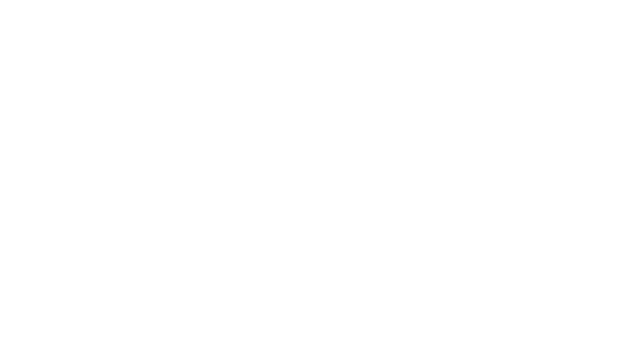
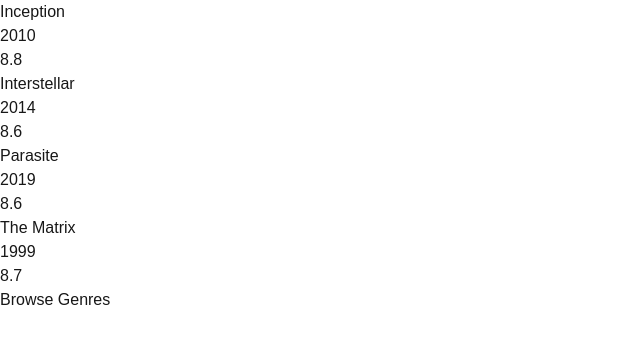
Before and after one commit to BassiRoti/MovieApp--AP-Assignment-2-, a Next.js app: page / in a window 1280 px wide. Shown: the top 344 px of the page, without its empty margins (0-640 px from the left). Built offline with nearby package versions, Linux system fonts and the light colour scheme.

Commit message:
part 1 completed

```diff
--- /dev/null
+++ b/pages/Genre/index.js
@@ -0,0 +1,9 @@
+import React from 'react'
+
+export default function index() {
+  return (
+    <div>
+      genreId
+    </div>
+  )
+}
--- a/pages/index.js
+++ b/pages/index.js
@@ -1,5 +1,8 @@
-import Image from "next/image";
 import { Geist, Geist_Mono } from "next/font/google";
+import fs from 'fs/promises';
+import path, { parse } from 'path';
+import { useEffect, useState } from "react";
+import { useRouter } from "next/router";
 
 const geistSans = Geist({
   variable: "--font-geist-sans",
@@ -11,9 +14,58 @@
   subsets: ["latin"],
 });
 
-export default function Home() {
+export default function Home(props) {
+  console.log(props.data)
+  const [data,setdata]=useState([]);
+  useEffect(()=>{
+    const temp=props.data.filter(val=>val.rating>=8.5);
+    setdata(temp);
+  },[props.data])
+  const r=useRouter();
+
+  const handleclick=()=>{
+    r.push('/Genre')
+  }
+
   return (
    <>
+   <ul>
+    {data.map(val=>(
+      <div key={val.id}>
+      <li>{val.title}</li>
+      <li>{val.releaseYear}</li>
+      <li>{val.rating}</li>
+      </div>
+    ))}
+   </ul>
+
+   <button  onClick={()=>handleclick()}>Browse Genres</button>
    </>
   );
 }
+
+export async function getStaticProps() {
+  const p = path.join(process.cwd(), "Data", "Movies.json");
+  const data = await fs.readFile(p);
+  const parsed_data = JSON.parse(data);
+
+  // Access the movies array from parsed data
+  const movies = parsed_data.movies;
+
+  // Use map to transform the movies array
+  const filtered_data = movies.map(movie => ({
+    id: movie.id,
+    title: movie.title,
+    directorId: movie.directorId,
+    description: movie.description,
+    releaseYear: movie.releaseYear,
+    genreId: movie.genreId,
+    rating: movie.rating,
+  }));
+
+  return {
+    props: {
+      data: filtered_data,
+    },
+  };
+}
```
